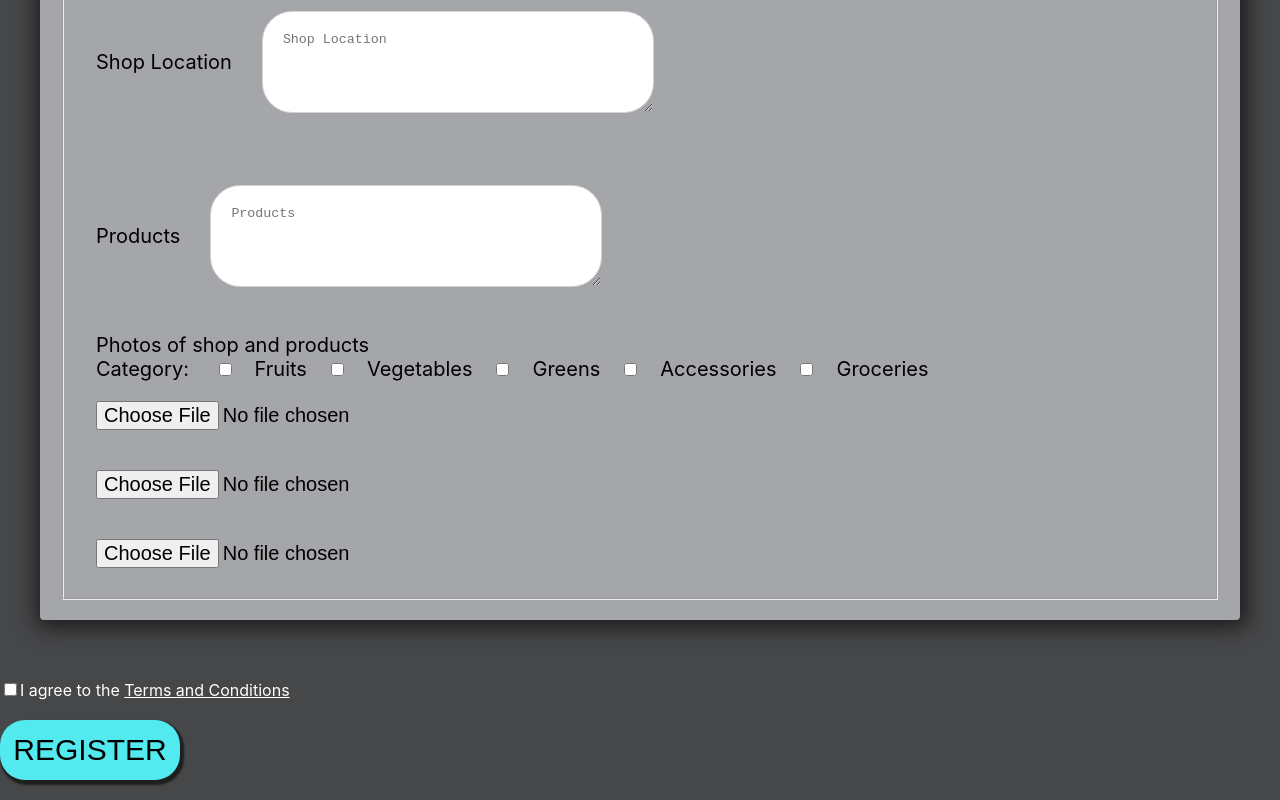
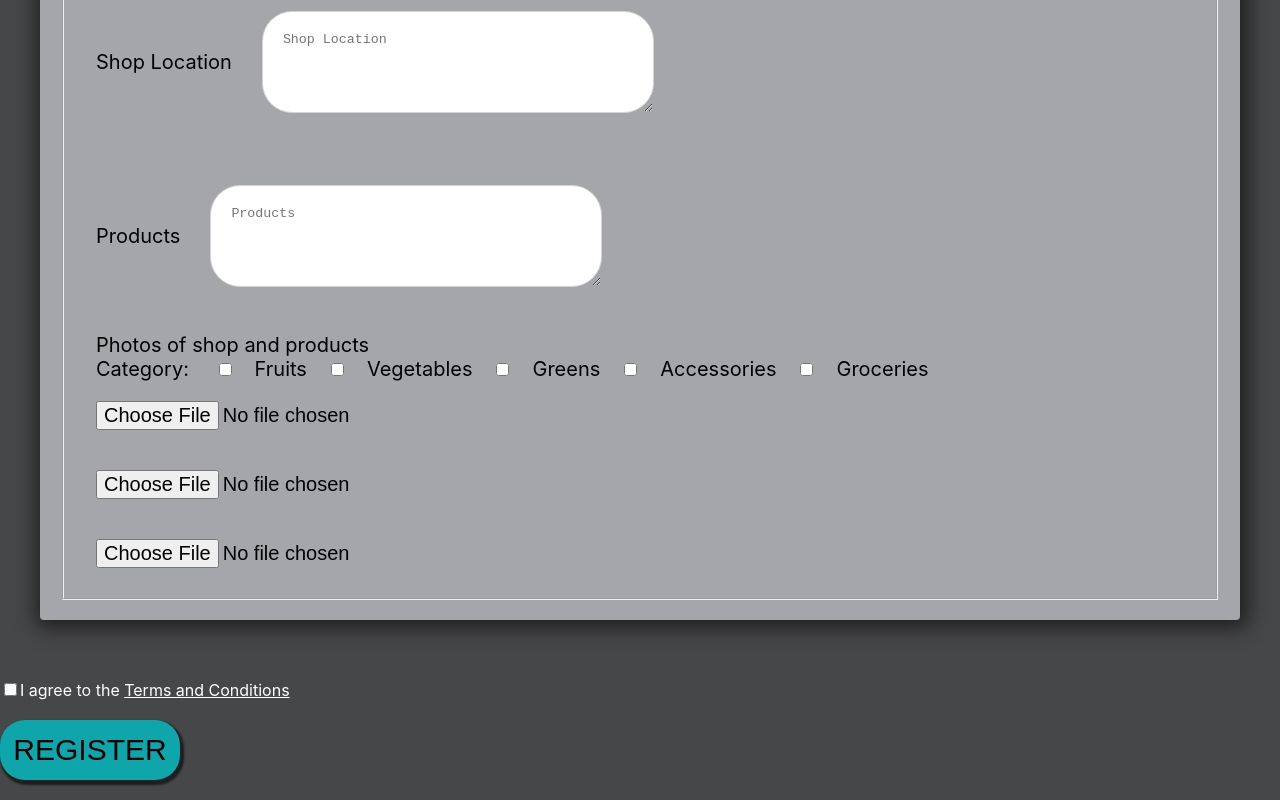
Before and after one commit to ashvinbhat/ReachJS, a React (Create React App) app in the folder frontend/: page /register in a window 1280 px wide. In both pictures the pointer is over the button "REGISTER". Shown: the part 838-1638 px from the top of the page. Built offline with nearby package versions, Linux system fonts and the light colour scheme.

Commit message:
deleted extra modules

```diff
--- a/frontend/src/css/regform.css
+++ b/frontend/src/css/regform.css
@@ -63,4 +63,9 @@ button{
     box-shadow: 2px 3px 2px 2px rgb(31, 30, 30);
     border-color:rgb(83, 234, 239);
     border-style: hidden;
+    cursor: pointer;
 }
+
+button:hover{
+    background-color:rgb(15, 166, 171);
+}
```
Also changed, not shown: package.json (deleted, +0 -54 lines), 1 other file (tests, documents, lock files or other folders).
